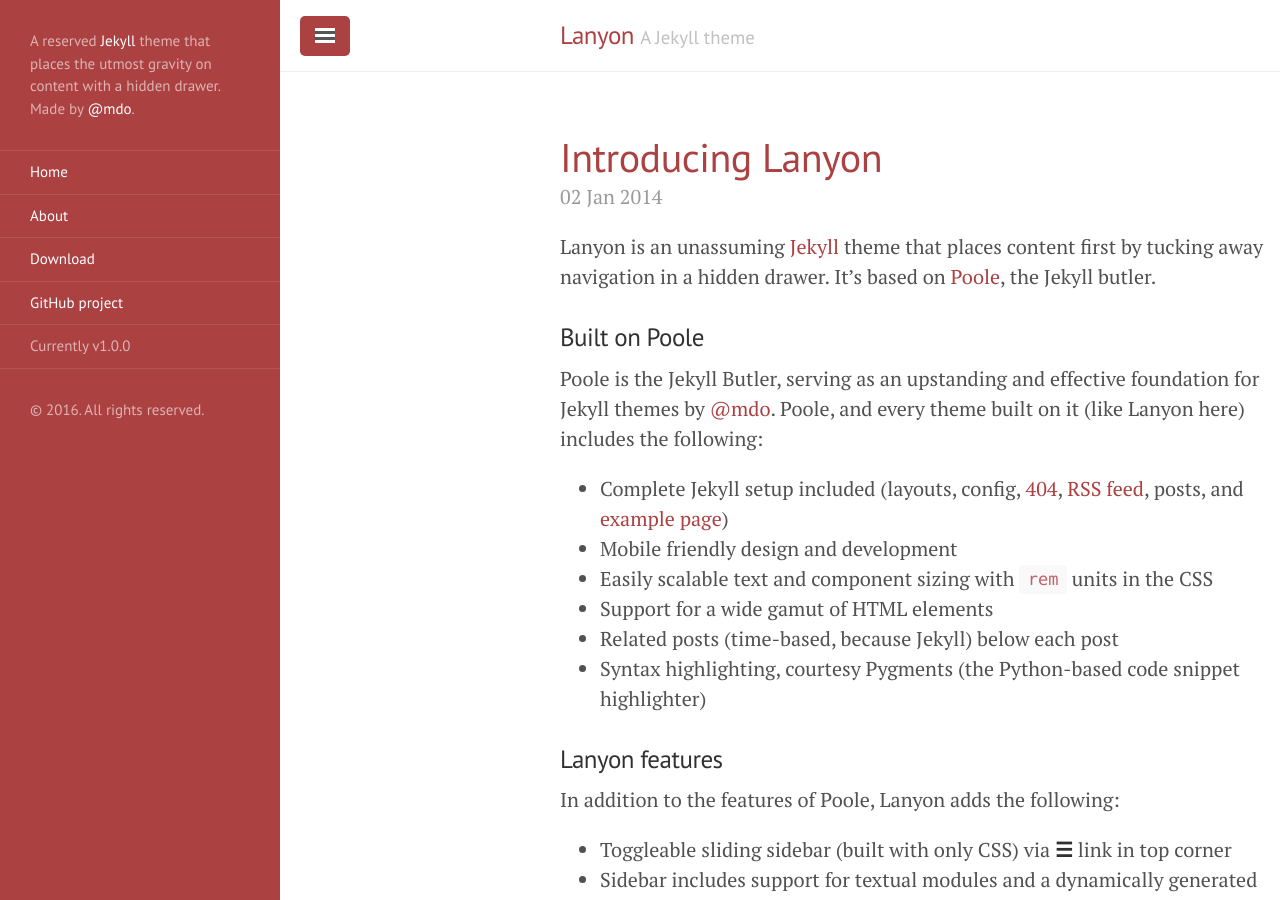
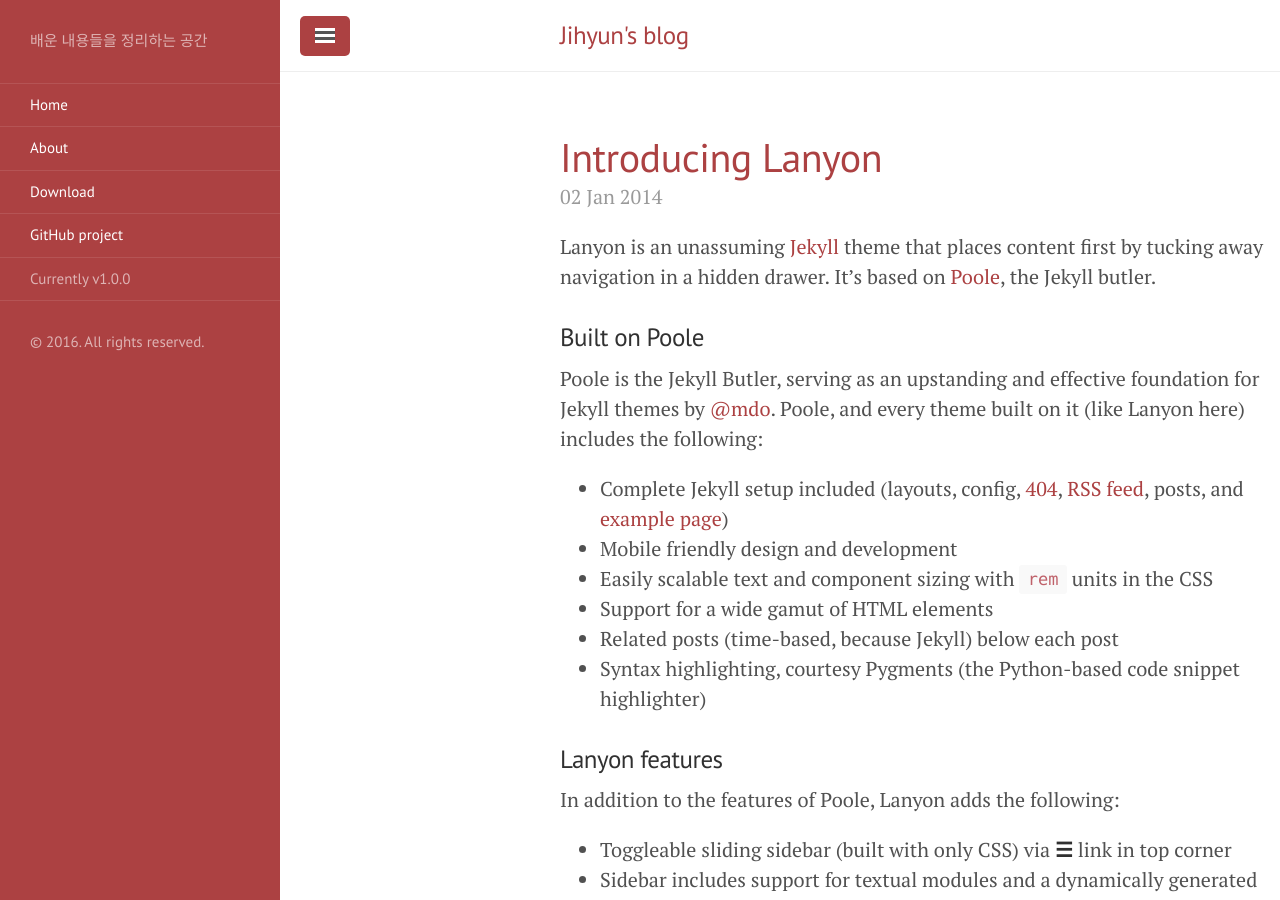
Before and after one commit to jihyun00/jihyun00.github.com, a Jekyll site: the page built from index.html, in a window 1280 px wide and 900 px high. Built offline with Jekyll 4.4.1, drawn with Linux system fonts in a browser that asks for light colours; the list of posts is cut into pages by our own code.

Commit message:
fix sidebar

```diff
--- a/_config.yml
+++ b/_config.yml
@@ -4,18 +4,18 @@
 permalink:           pretty
 
 # Setup
-title:               Lanyon
-tagline:             'A Jekyll theme'
-description:         'A reserved <a href="http://jekyllrb.com" target="_blank">Jekyll</a> theme that places the utmost gravity on content with a hidden drawer. Made by <a href="https://twitter.com/mdo" target="_blank">@mdo</a>.'
-url:                 http://lanyon.getpoole.com
+title:               "Jihyun's blog"
+tagline:             ''
+description:         '배운 내용들을 정리하는 공간'
+url:                 http://jihyun00.github.io
 baseurl:             ''
 paginate:            5
 
 # About/contact
 author:
-  name:              Mark Otto
-  url:               https://twitter.com/mdo
-  email:             markdotto@gmail.com
+  name:              Jihyun Choi
+  url:               https://facebook.com/ahsa17
+  email:             noblea1117@gmail.com
 
 # Custom vars
 version:             1.0.0
```
